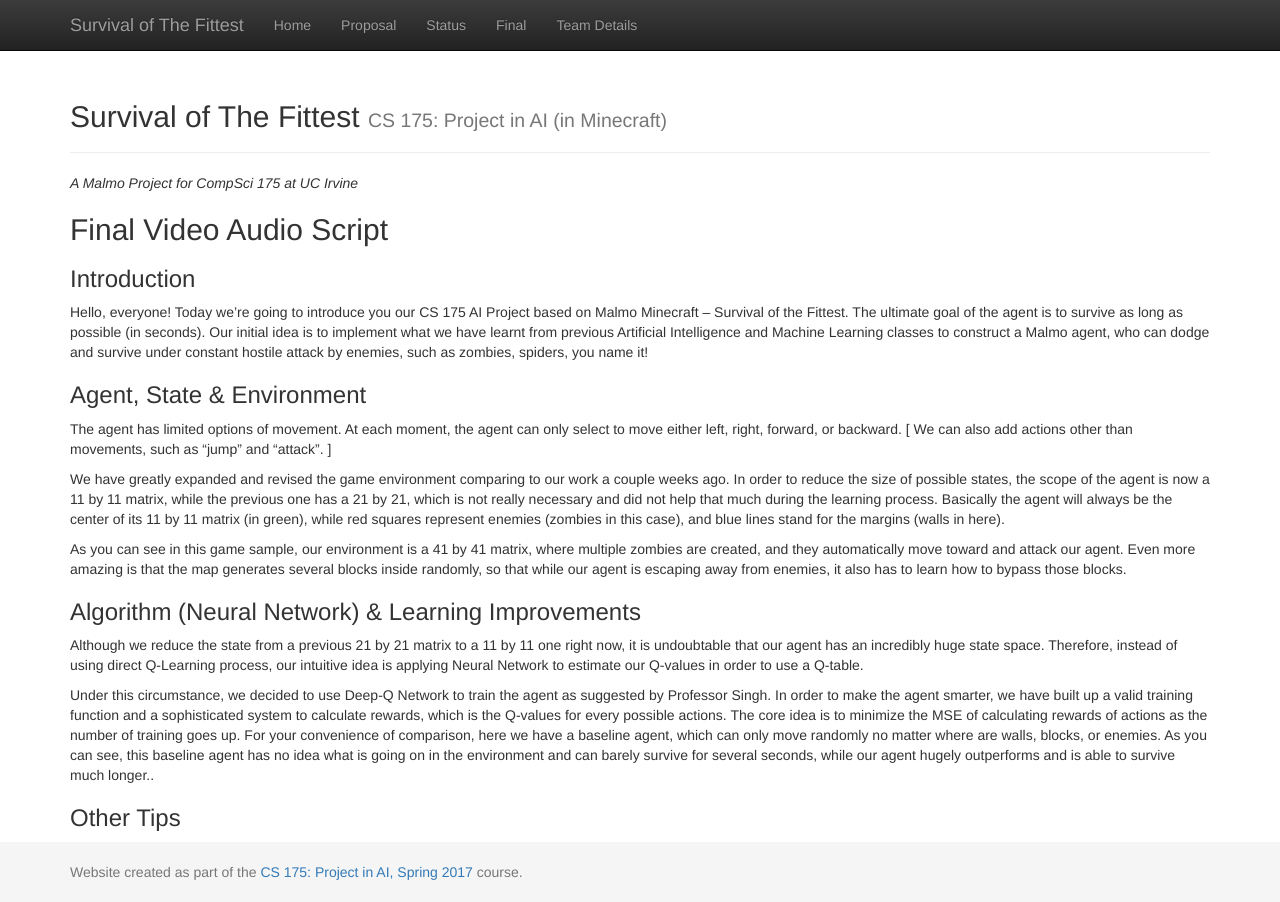
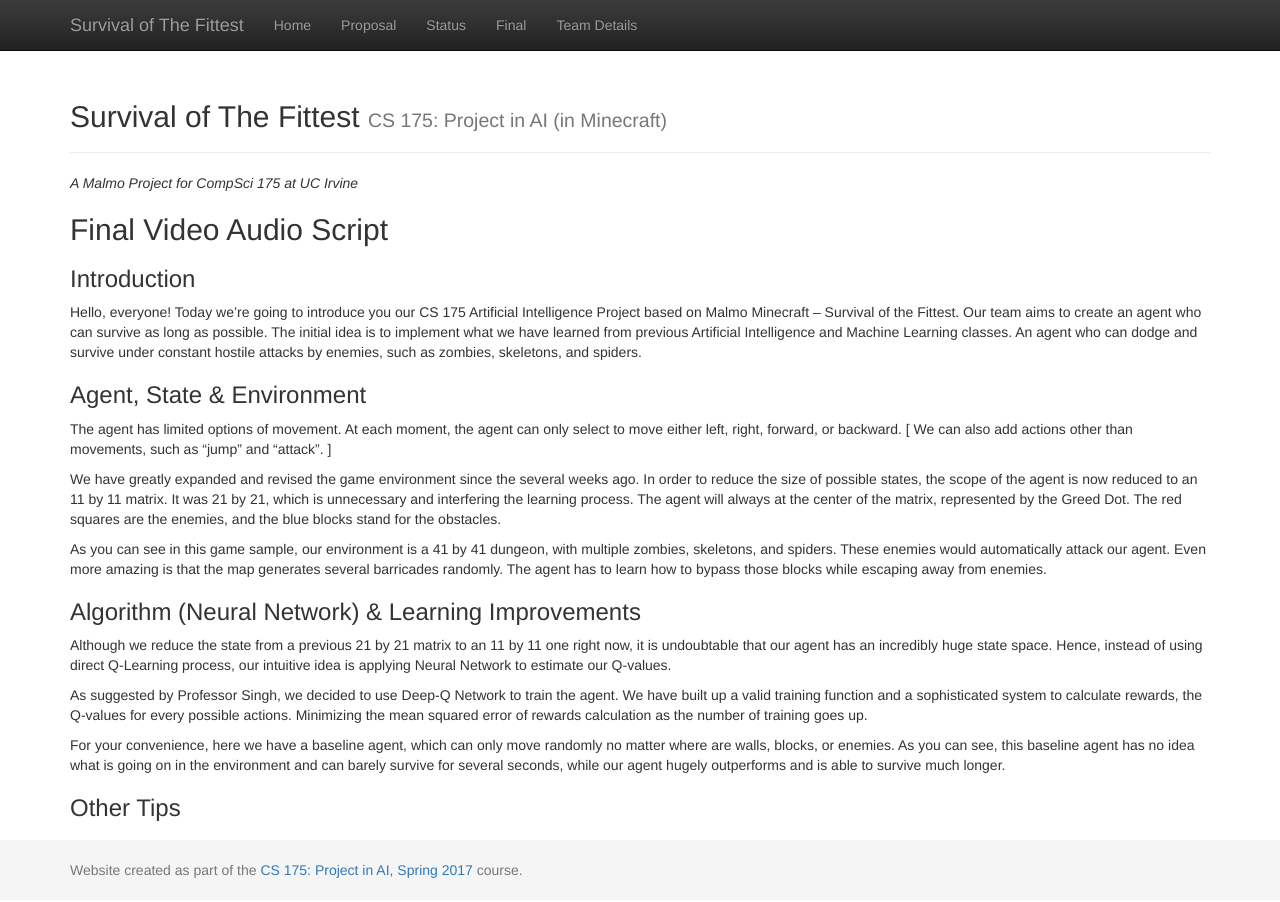
Before and after one commit to mingh2/SurvivalOfTheFittest, a Jekyll site: the page built from docs/final_video_audio_script.md, in a window 1280 px wide. Built offline with Jekyll 4.4.1, drawn with Linux system fonts in a browser that asks for light colours.

Commit message:
[ Revised the Audio Script ]

```diff
--- a/docs/final_video_audio_script.md
+++ b/docs/final_video_audio_script.md
@@ -8,18 +8,21 @@ title:  Final Video Audio Script
 ## Final Video Audio Script
 
 ### Introduction
-Hello, everyone! Today we're going to introduce you our CS 175 AI Project based on Malmo Minecraft -- Survival of the Fittest. The ultimate goal of the agent is to survive as long as possible (in seconds). Our initial idea is to implement what we have learnt from previous Artificial Intelligence and Machine Learning classes to construct a Malmo agent, who can dodge and survive under constant hostile attack by enemies, such as zombies, spiders, you name it!
+Hello, everyone! Today we're going to introduce you our CS 175 Artificial Intelligence Project based on Malmo Minecraft -- Survival of the Fittest. Our team aims to create an agent who can survive as long as possible. The initial idea is to implement what we have learned from previous Artificial Intelligence and Machine Learning classes. An agent who can dodge and survive under constant hostile attacks by enemies, such as zombies, skeletons, and spiders.
 
 ### Agent, State & Environment
 The agent has limited options of movement. At each moment, the agent can only select to move either left, right, forward, or backward. [ We can also add actions other than movements, such as "jump" and "attack". ]
 
-We have greatly expanded and revised the game environment comparing to our work a couple weeks ago. In order to reduce the size of possible states, the scope of the agent is now a 11 by 11 matrix, while the previous one has a 21 by 21, which is not really necessary and did not help that much during the learning process. Basically the agent will always be the center of its 11 by 11 matrix (in green), while red squares represent enemies (zombies in this case), and blue lines stand for the margins (walls in here).
+We have greatly expanded and revised the game environment since the several weeks ago. In order to reduce the size of possible states, the scope of the agent is now reduced to an 11 by 11 matrix. It was 21 by 21, which is unnecessary and interfering the learning process. The agent will always at the center of the matrix, represented by the Greed Dot.
+The red squares are the enemies, and the blue blocks stand for the obstacles.
 
-As you can see in this game sample, our environment is a 41 by 41 matrix, where multiple zombies are created, and they automatically move toward and attack our agent. Even more amazing is that the map generates several blocks inside randomly, so that while our agent is escaping away from enemies, it also has to learn how to bypass those blocks.
+As you can see in this game sample, our environment is a 41 by 41 dungeon, with multiple zombies, skeletons, and spiders. These enemies would automatically attack our agent. Even more amazing is that the map generates several barricades randomly. The agent has to learn how to bypass those blocks while escaping away from enemies.
 
 ### Algorithm (Neural Network) & Learning Improvements
-Although we reduce the state from a previous 21 by 21 matrix to a 11 by 11 one right now, it is undoubtable that our agent has an incredibly huge state space. Therefore, instead of using direct Q-Learning process, our intuitive idea is applying Neural Network to estimate our Q-values in order to use a Q-table.
+Although we reduce the state from a previous 21 by 21 matrix to an 11 by 11 one right now, it is undoubtable that our agent has an incredibly huge state space. Hence, instead of using direct Q-Learning process, our intuitive idea is applying Neural Network to estimate our Q-values.
 
-Under this circumstance, we decided to use Deep-Q Network to train the agent as suggested by Professor Singh. In order to make the agent smarter, we have built up a valid training function and a sophisticated system to calculate rewards, which is the Q-values for every possible actions. The core idea is to minimize the MSE of calculating rewards of actions as the number of training goes up. For your convenience of comparison, here we have a baseline agent, which can only move randomly no matter where are walls, blocks, or enemies. As you can see, this baseline agent has no idea what is going on in the environment and can barely survive for several seconds, while our agent hugely outperforms and is able to survive much longer..
+As suggested by Professor Singh, we decided to use Deep-Q Network to train the agent. We have built up a valid training function and a sophisticated system to calculate rewards, the Q-values for every possible actions. Minimizing the mean squared error of rewards calculation as the number of training goes up.
+
+For your convenience, here we have a baseline agent, which can only move randomly no matter where are walls, blocks, or enemies. As you can see, this baseline agent has no idea what is going on in the environment and can barely survive for several seconds, while our agent hugely outperforms and is able to survive much longer.
 
 ### Other Tips
```
